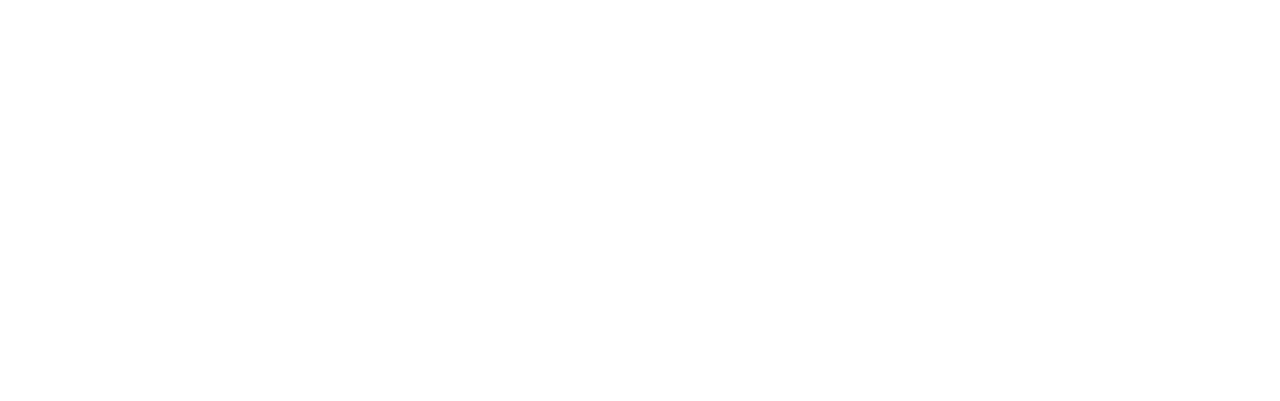
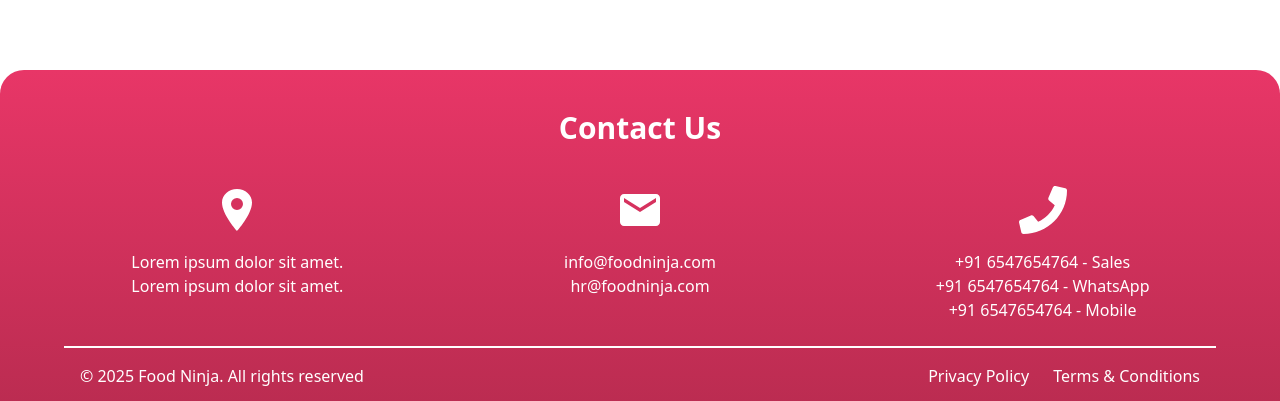
Before and after one commit to hamzathul/Food-Ninja, a React (Vite) app: page / in a window 1280 px wide. Shown: the part 2962-3363 px from the top of the page. Before the commit the page ends 2952 px from the top, so only its background shows below. Built offline with nearby package versions, Linux system fonts and the light colour scheme; a web font is replaced by a local one.

Commit message:
UI:Footer section

```diff
--- a/src/App.jsx
+++ b/src/App.jsx
@@ -1,13 +1,13 @@
-import { useState } from 'react'
-import './App.css'
-import Navbar from './components/Navbar/Navbar';
-import Hero from './components/Hero/Hero';
-import Banner from './components/Banner/Banner';
-import WhyChooseUs from './components/WhyChooseUs/WhyChooseUs';
-import About from './components/About/About';
+import { useState } from "react";
+import "./App.css";
+import Navbar from "./components/Navbar/Navbar";
+import Hero from "./components/Hero/Hero";
+import Banner from "./components/Banner/Banner";
+import WhyChooseUs from "./components/WhyChooseUs/WhyChooseUs";
+import About from "./components/About/About";
+import Footer from "./components/Footer/Footer";
 
 function App() {
-
   return (
     <>
       <div className="overflow-x-hidden">
@@ -17,9 +17,10 @@
         <WhyChooseUs />
         <About />
         <Banner />
+        <Footer />
       </div>
     </>
   );
 }
 
-export default App
+export default App;
--- /dev/null
+++ b/src/components/Footer/Footer.jsx
@@ -0,0 +1,62 @@
+import React from "react";
+import { FaPhone } from "react-icons/fa";
+import { IoLocationSharp } from "react-icons/io5";
+import { MdEmail } from "react-icons/md";
+
+const Footer = () => {
+  return (
+    <>
+      <div className="text-white mt-20">
+        <div className="container bg-gradient-to-b from-primary to-primaryDark rounded-t-3xl">
+          {/* heading section  */}
+          <h1 className="py-10 text-3xl font-bold text-center">Contact Us</h1>
+          {/* grid section  */}
+          <div className="grid grid-cols-1 sm:grid-cols-2 md:grid-cols-3 gap-14 border-b-2 border-white pb-6">
+            {/* address section  */}
+            <div className="text-center space-y-4">
+              <div className="flex justify-center">
+                <IoLocationSharp className="text-5xl" />
+              </div>
+              <p>
+                Lorem ipsum dolor sit amet. <br />
+                Lorem ipsum dolor sit amet.
+              </p>
+            </div>
+            {/* E-mail section  */}
+            <div className="text-center space-y-4">
+              <div className="flex justify-center">
+                <MdEmail className="text-5xl" />
+              </div>
+              <div>
+                <p>info@foodninja.com</p>
+                <p>hr@foodninja.com</p>
+              </div>
+            </div>
+
+            {/* Number section  */}
+            <div className="text-center space-y-4">
+              <div className="flex justify-center">
+                <FaPhone className="text-5xl" />
+              </div>
+              <div>
+                <p>+91 6547654764 - Sales</p>
+                <p>+91 6547654764 - WhatsApp</p>
+                <p>+91 6547654764 - Mobile</p>
+              </div>
+            </div>
+          </div>
+          {/* copyright section  */}
+          <div className="flex justify-between p-4 items-center">
+            <p>© 2025 Food Ninja. All rights reserved</p>
+            <div className="flex items-center gap-6">
+              <a href="">Privacy Policy</a>
+              <a href="">Terms & Conditions</a>
+            </div>
+          </div>
+        </div>
+      </div>
+    </>
+  );
+};
+
+export default Footer;
```
